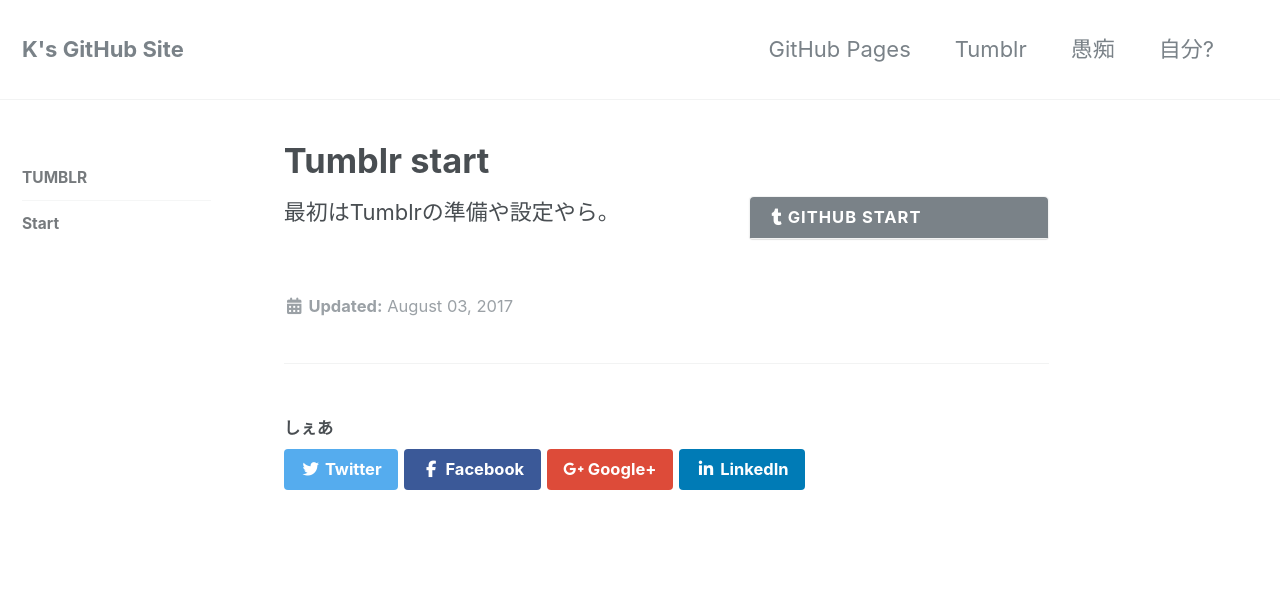
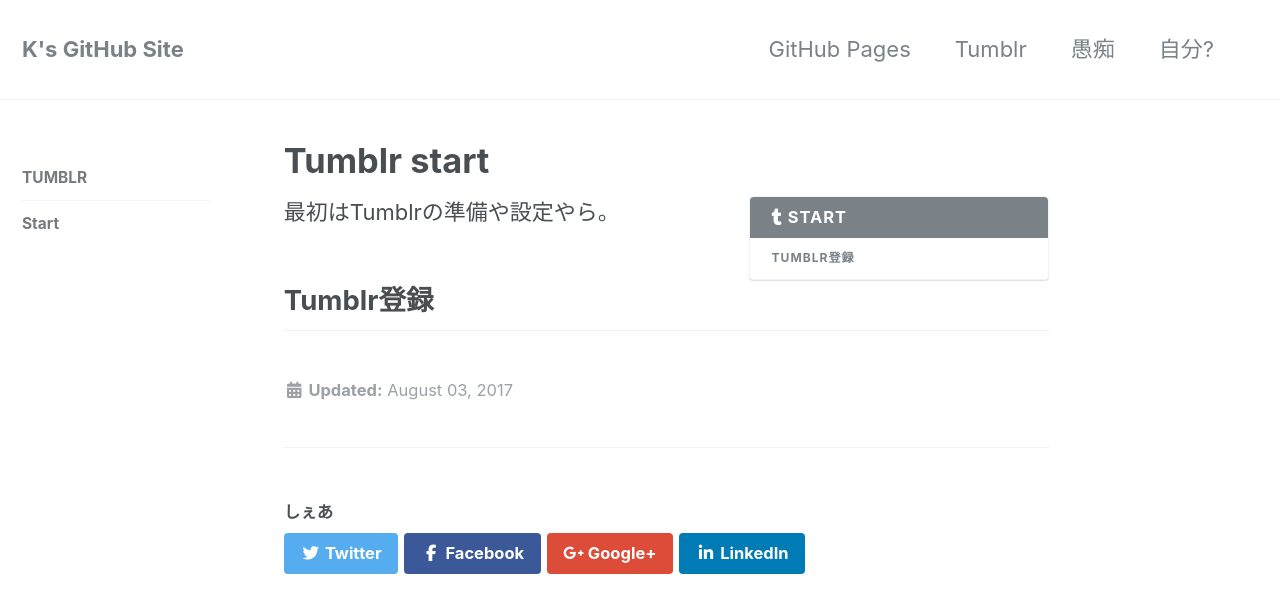
Before and after one commit to laureltreetop/laureltreetop.github.io, a Jekyll site: the page built from _tumblr/01-start.md, in a window 1280 px wide and 900 px high. Shown: the top 613 px of the window. Built offline with Jekyll 4.4.1, drawn with Linux system fonts in a browser that asks for light colours; nearby versions of some CDN libraries.

Commit message:
Update 01-start.md

```diff
--- a/_tumblr/01-start.md
+++ b/_tumblr/01-start.md
@@ -3,5 +3,7 @@
 title: "Tumblr start"
 permalink: /tumblr/start/
 ---
-{% include toc icon="tumblr" title="GitHub start" %}
+{% include toc icon="tumblr" title="Start" %}
 最初はTumblrの準備や設定やら。
+
+## Tumblr登録
```
